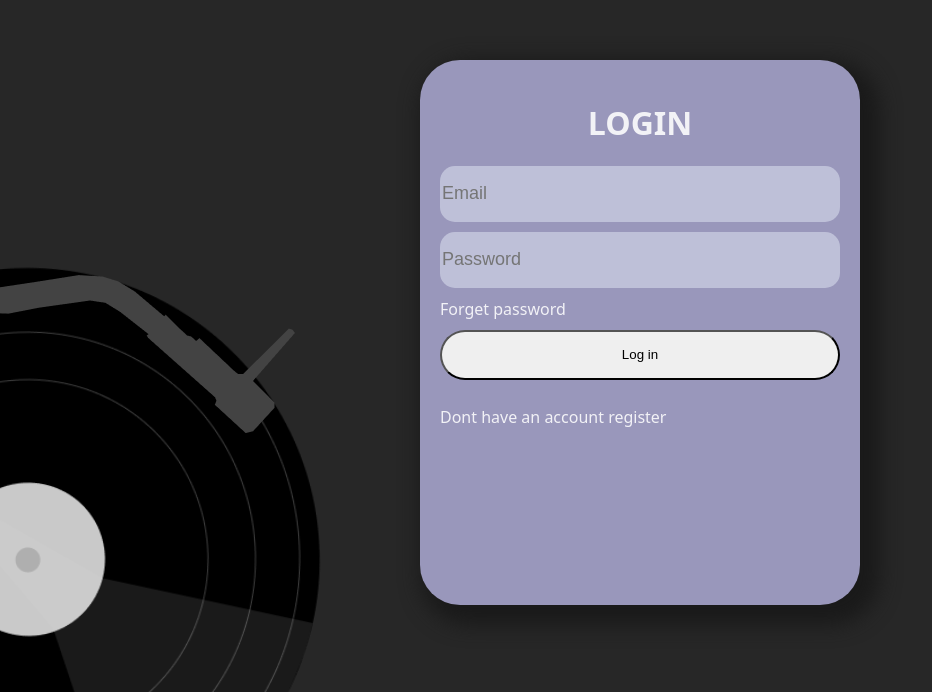
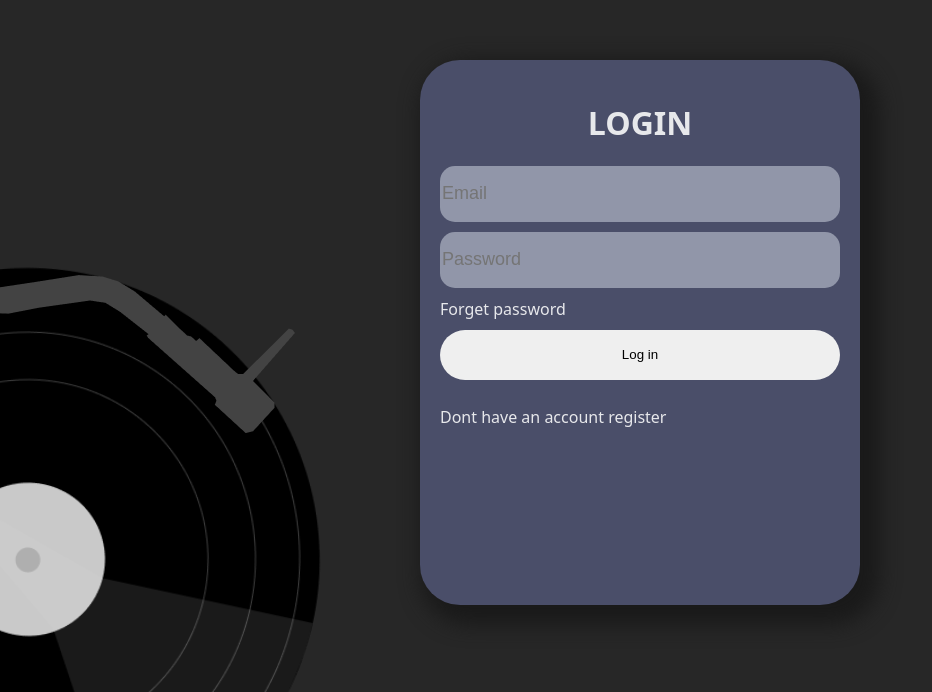
Before and after one commit to MaxLichtneker/Vinyl_Collector, a React (Vite) app in the folder Vinyl-Collector/: page / in a window 1280 px wide. Shown: the part 108-800 px from the top of the page, without its empty margins (0-932 px from the left). Built offline with nearby package versions, Linux system fonts and the light colour scheme.

Commit message:
adjusting colors

```diff
--- a/Vinyl-Collector/src/pages/Login.css
+++ b/Vinyl-Collector/src/pages/Login.css
@@ -22,7 +22,7 @@
     flex-direction: column;
     justify-content: start;
 
-    background-color:#9997bb;
+    background-color:#4A4E69;
     border-radius: 40px;
     box-shadow: 10px 10px 20px 10px rgb(26, 26, 26);
 
@@ -52,6 +52,8 @@
     height: 50px;
 
     border-radius: 30px;
+
+    border: 0;
 }
 
 .lp-Image{
@@ -61,6 +63,7 @@
     right:75%;
 
     z-index: 0;
+
 }
 
 .handle-Image{
```
